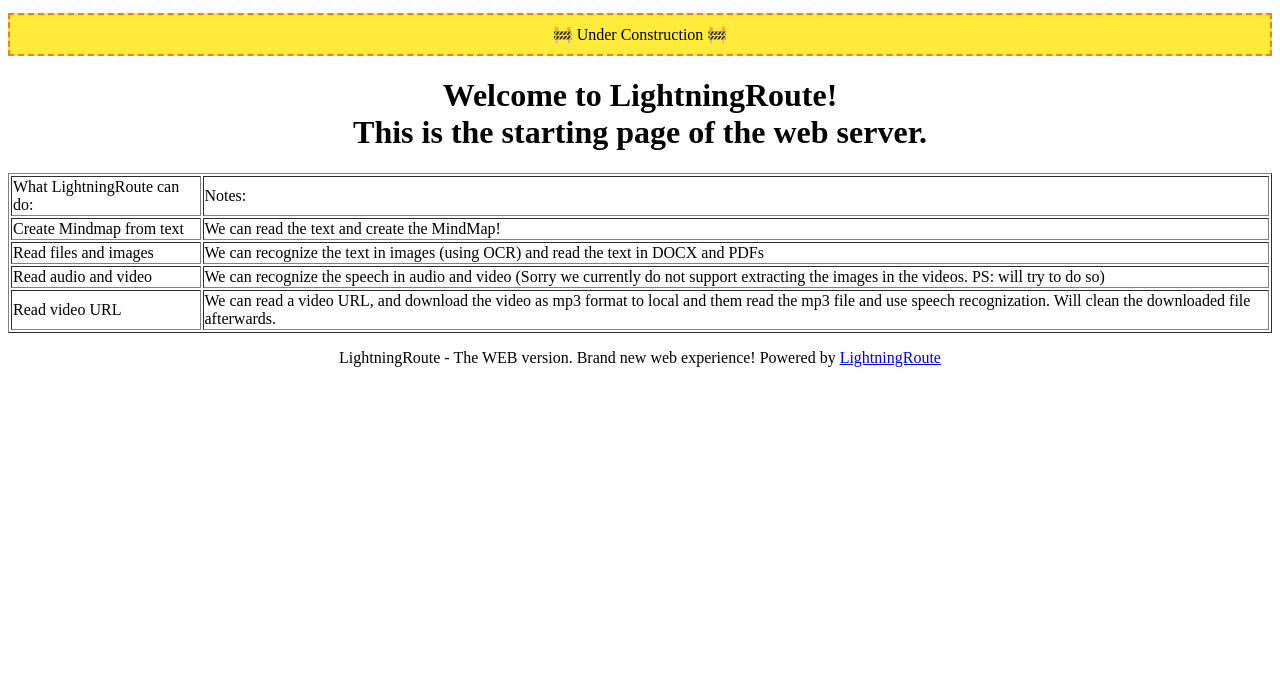
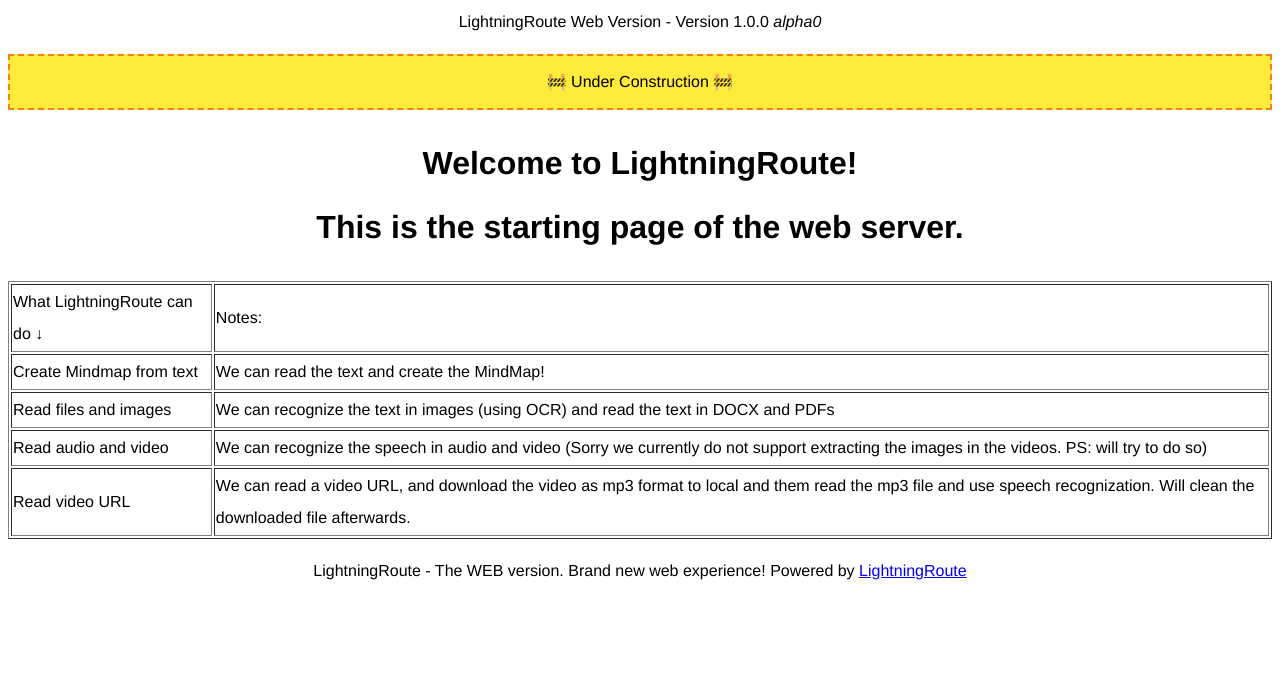
Before and after one commit to Unknownuserfrommars/LightningRoute-Web, a plain HTML site: page index.html in a window 1280 px wide. Shown: the part 101-800 px from the top of the page. Drawn offline with Linux system fonts and the light colour scheme.

Commit message:
Add basic styling (v 1.0.0-a0.post4)
I suck at styling.
This basic thing basics the font and line height, which i set to 2, which is, i'd say, fairly reasonable, i guess.
Version 1.0.0 Alpha 0 (Post 4)

```diff
--- a/index.html
+++ b/index.html
@@ -15,6 +15,12 @@
                         🚧 Under Construction 🚧
                       </div>
                 </div>
+            <style>
+                body {
+                font-family: Helvetica, Arial, sans-serif;
+                line-height: 2;
+                }
+            </style>
             </header>
             <h1 style="text-align: center;">
                 Welcome to LightningRoute! <br>
@@ -22,7 +28,7 @@
             </h1>
             <table border="1", align="center">
                 <tr>
-                    <td>What LightningRoute can do:</td>
+                    <td>What LightningRoute can do ↓</td>
                     <td>Notes:</td>
                 </tr>
                 <tr>
```
